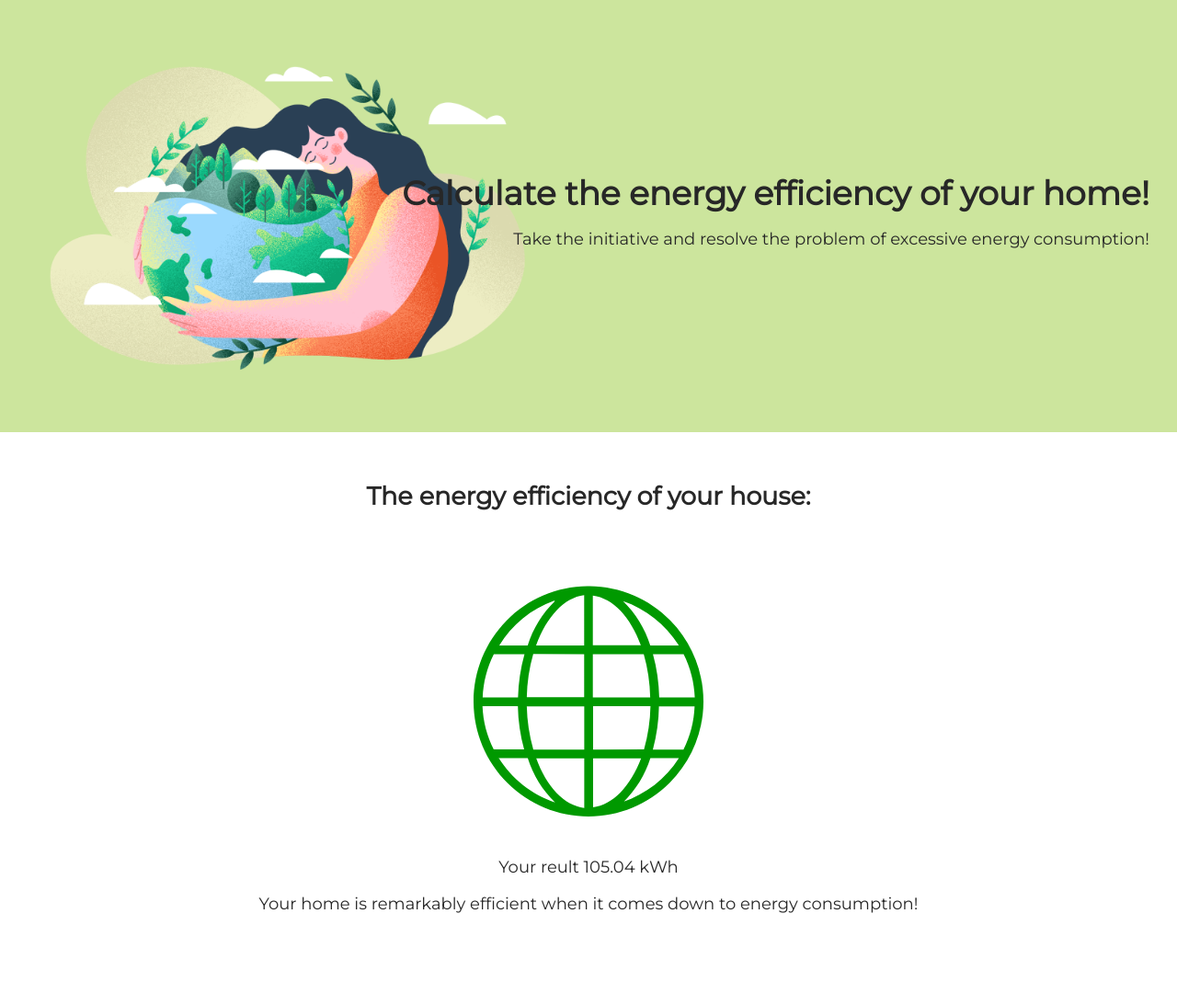
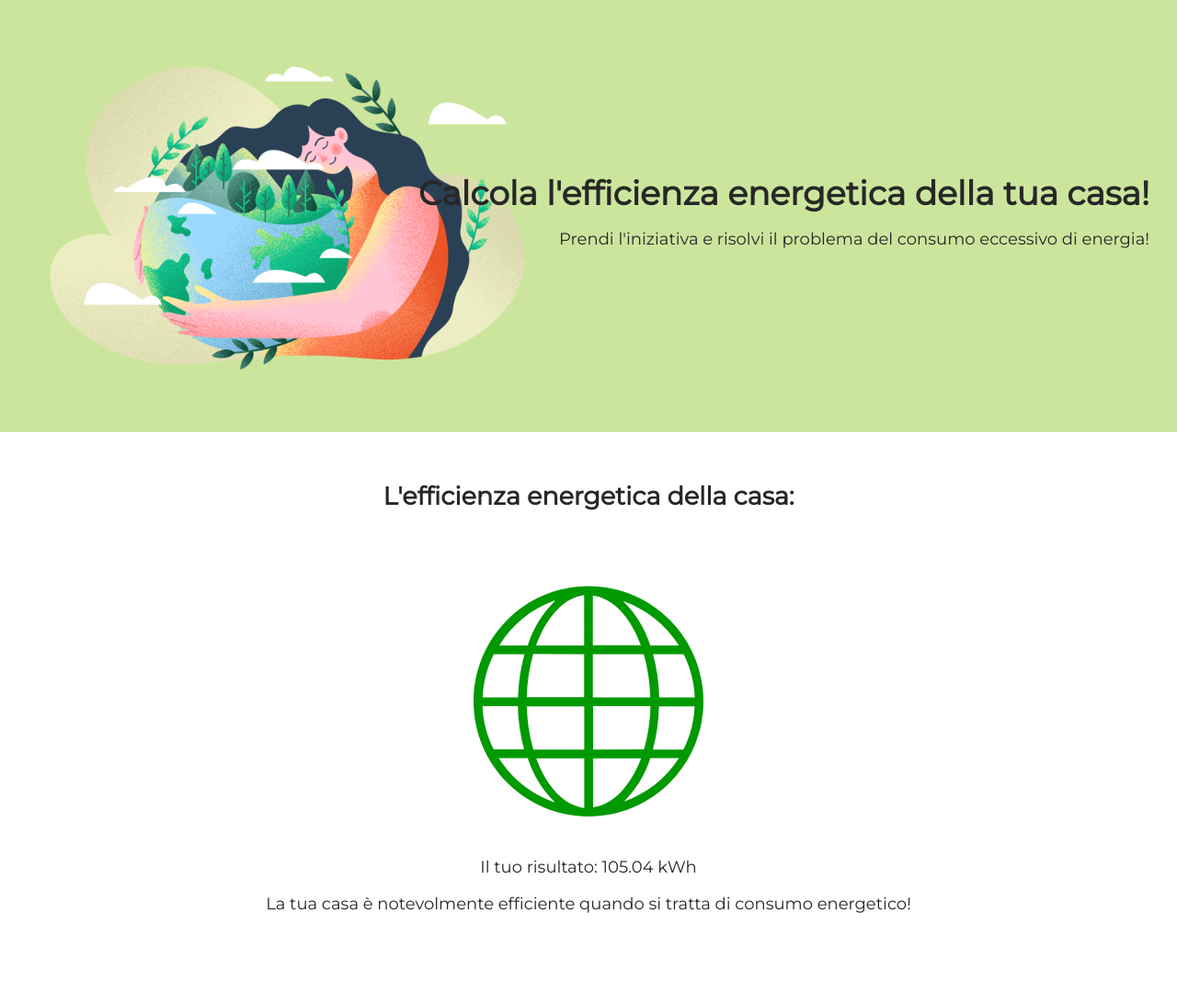
Before and after one commit to giulianotattico/calculator_itl, a Flask app: page /1/1/1 in a window 1280 px wide. Shown: the whole page at 92% size. Run offline with Flask 3, Linux system fonts and the light colour scheme.

Commit message:
Update end.html

```diff
--- a/templates/end.html
+++ b/templates/end.html
@@ -8,31 +8,31 @@
   >
   <meta http-equiv="X-UA-Compatible" content="ie=edge">
   <link rel="stylesheet" href="../../static/css/style.css">
-  <title>Energy efficiency calculator for smart homes</title>
+  <title>Calcolatore di efficienza energetica per smart home</title>
 </head>
 <body>
   <header class="header">
     <div class="header__text">
-      <h1>Calculate the energy efficiency of your home!</h1>
-      <p>Take the initiative and resolve the problem of excessive energy consumption!</p>
+      <h1>Calcola l'efficienza energetica della tua casa!</h1>
+      <p>Prendi l'iniziativa e risolvi il problema del consumo eccessivo di energia!</p>
     </div>
   </header>
   <main>
     {% block content %}
-    <h2 class="main__title main__title--margin">The energy efficiency of your house:</h2>
+    <h2 class="main__title main__title--margin">L'efficienza energetica della casa:</h2>
     <div class="main__rez" id="end">
         {%if result <= 150%}
         <img class="rez__img" src="../../static/img/planet_good.svg" alt="">
-        <span>Your reult {{result}} kWh</span>
-        <span>Your home is remarkably efficient when it comes down to energy consumption!</span>
+        <span>Il tuo risultato: {{result}} kWh</span>
+        <span>La tua casa è notevolmente efficiente quando si tratta di consumo energetico!</span>
         {%elif result >= 151 and result < 300%}
         <img class="rez__img" src="../../static/img/planet_medium.svg" alt="">
-        <span>Your reult {{result}} kWh</span>
-        <span>Your home's energy efficiency is average!</span>
+        <span>Il tuo risultato: {{result}} kWh</span>
+        <span>L'efficienza energetica della tua casa è nella media!</span>
         {%elif result >= 300%}
         <img class="rez__img" src="../../static/img/planet_bad.svg" alt="">
-        <span>Your reult {{result}} kWh</span>
-        <span>Your home's energy efficiency is below average!</span>
+        <span>Il tuo risultato: {{result}} kWh</span>
+        <span>L'efficienza energetica della tua casa è inferiore alla media!</span>
         {%endif%}
     </div>
     {% endblock %}
```
